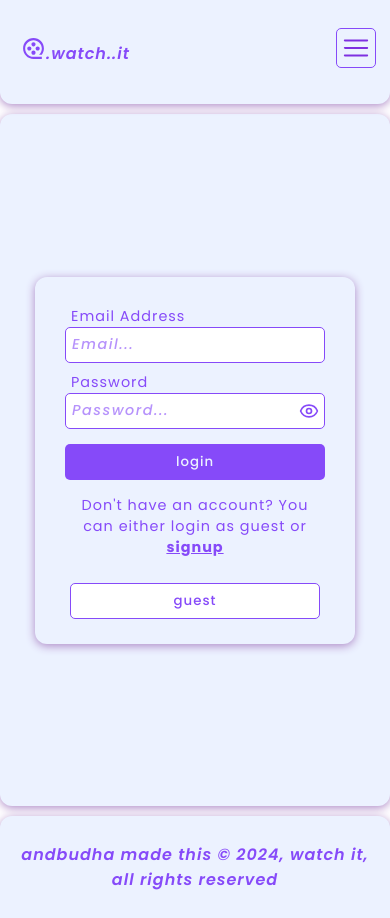
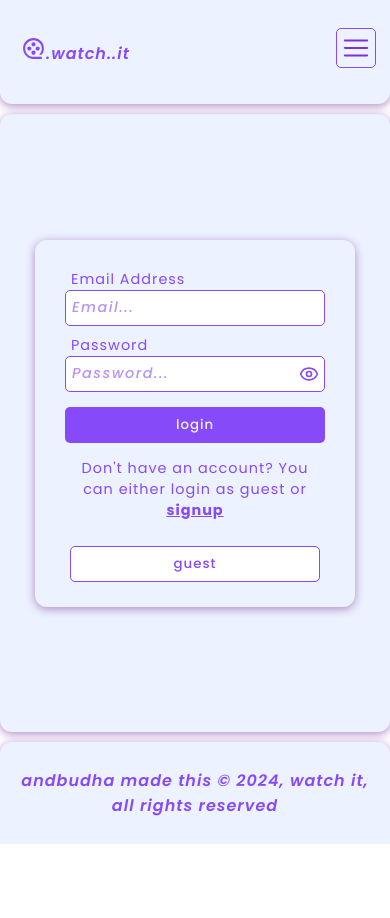
Before and after one commit to andbudha/watch-it, a React (Vite) app: page /login in a window 390 px wide. After the commit the page ends 844 px from the top, so only its background shows below. Built offline with nearby package versions, Linux system fonts and the light colour scheme; no server answers; the database is empty.

Commit message:
Login&Logout styles&page-responsiveness updated

```diff
--- a/src/pages/Login/Login.module.scss
+++ b/src/pages/Login/Login.module.scss
@@ -2,7 +2,7 @@
 @import '../../assets/sass/variables.scss';
 
 .login_main_box {
-  min-height: 82vh;
+  min-height: calc(100vh - 226px);
   width: 100%;
   border-radius: 12px;
   background-color: $second_background_color;
@@ -12,6 +12,7 @@
   @include flexBox(nowrap, row, center, center);
   .login_box {
     position: relative;
+    margin: 20px 0;
     padding: 20px 10px;
     min-height: 280px;
     min-width: 320px;
--- a/src/pages/Signup/Signup.module.scss
+++ b/src/pages/Signup/Signup.module.scss
@@ -2,7 +2,7 @@
 @import '../../assets/sass/mixins.scss';
 
 .signup_main_box {
-  min-height: 82vh;
+  min-height: calc(100vh - 226px);
   width: 100%;
   border-radius: 12px;
   background-color: $second_background_color;
@@ -13,6 +13,7 @@
   .signup_box {
     position: relative;
     padding: 10px;
+    margin: 20px 0;
     min-height: 300px;
     width: 320px;
     font-size: 0.9rem;
```
